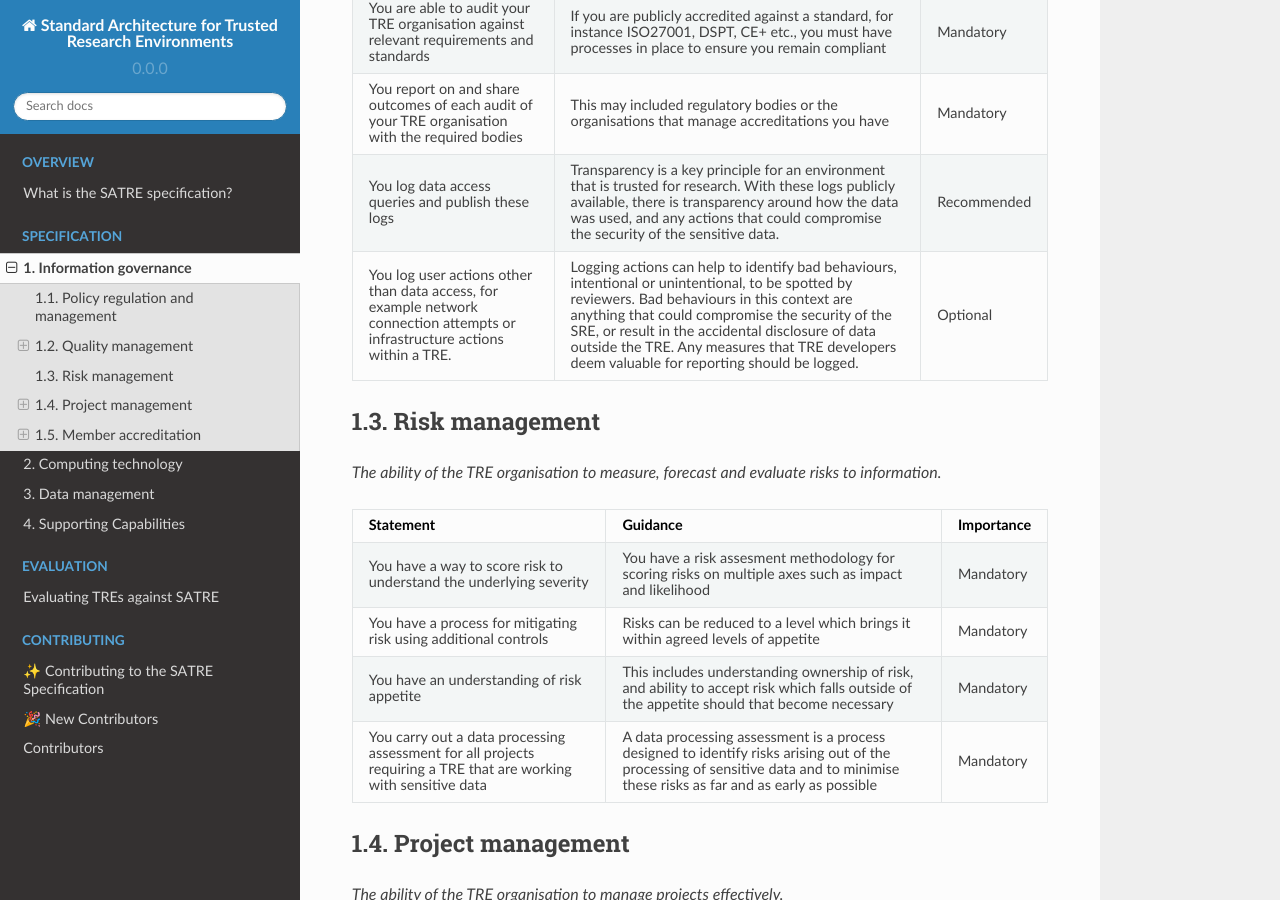
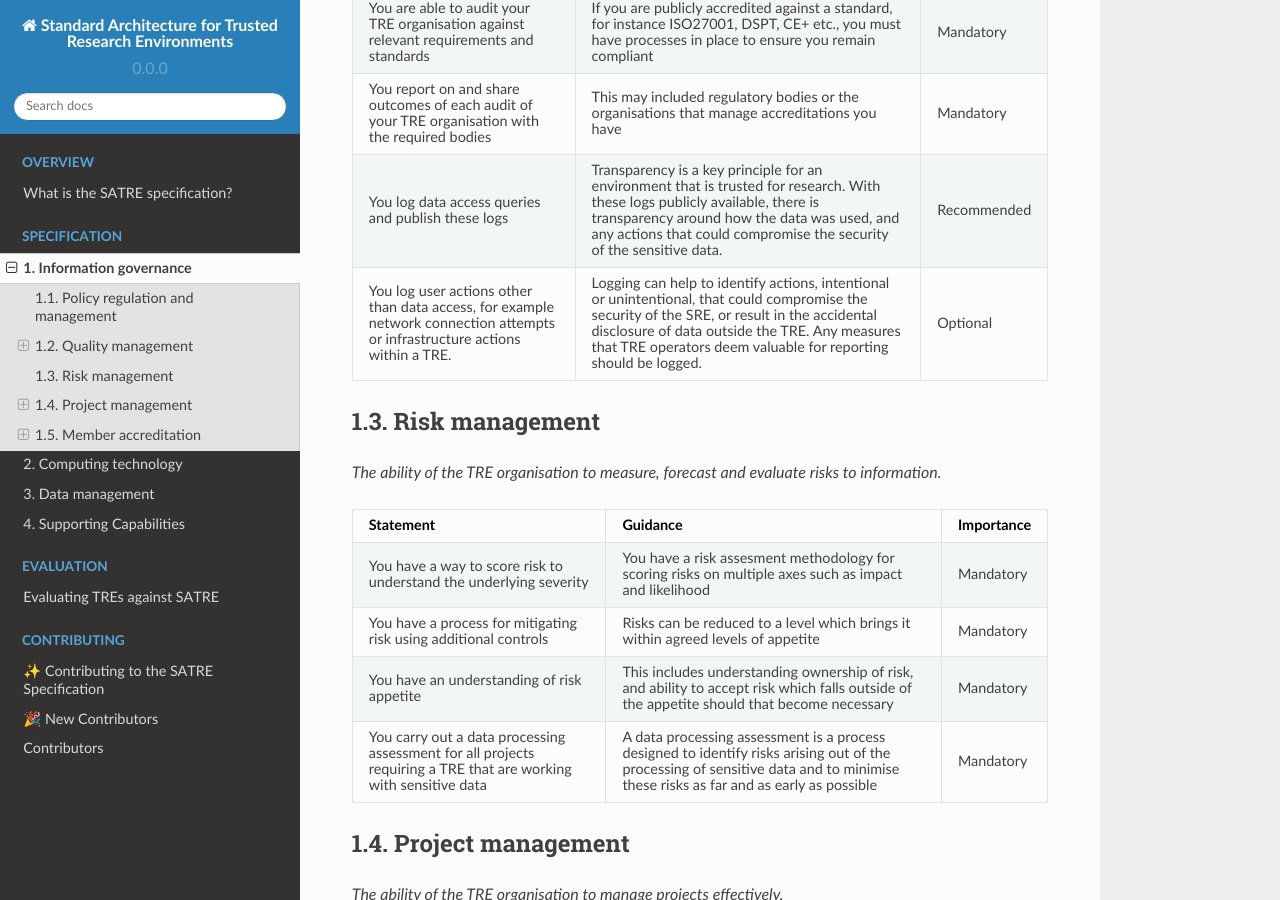
Before and after one commit to sa-tre/satre-specification, a Sphinx documentation site: the page built from docs/source/pillars/information_governance.md, in a window 1280 px wide and 900 px high, scrolled down 1773 px. Built offline with Sphinx 7.4.7 and the Read the Docs theme 2.0.0, drawn with Linux system fonts in a browser that asks for light colours.

Commit message:
rephrase

````diff
--- a/docs/source/pillars/information_governance.md
+++ b/docs/source/pillars/information_governance.md
@@ -91,9 +91,8 @@ _The ability of the TRE organisation to monitor compliance with internal and ext
     With these logs publicly available, there is transparency around how the data was used, and any actions that could compromise the security of the sensitive data.
   - Recommended
 * - You log user actions other than data access, for example network connection attempts or infrastructure actions within a TRE.
-  - Logging actions can help to identify bad behaviours, intentional or unintentional, to be spotted by reviewers.
-    Bad behaviours in this context are anything that could compromise the security of the SRE, or result in the accidental disclosure of data outside the TRE.
-    Any measures that TRE developers deem valuable for reporting should be logged.
+  - Logging can help to identify actions, intentional or unintentional, that could compromise the security of the SRE, or result in the accidental disclosure of data outside the TRE.
+    Any measures that TRE operators deem valuable for reporting should be logged.
   - Optional
 ```
 
````
